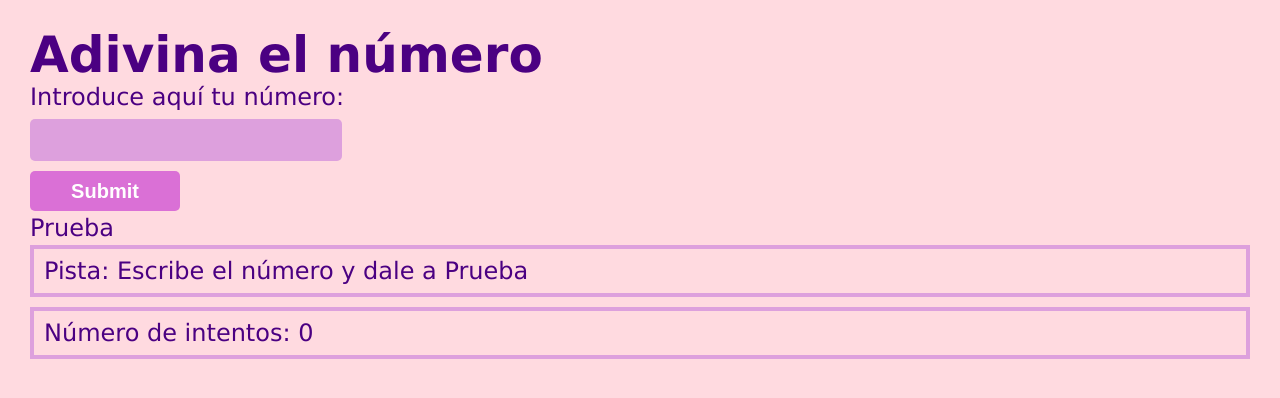
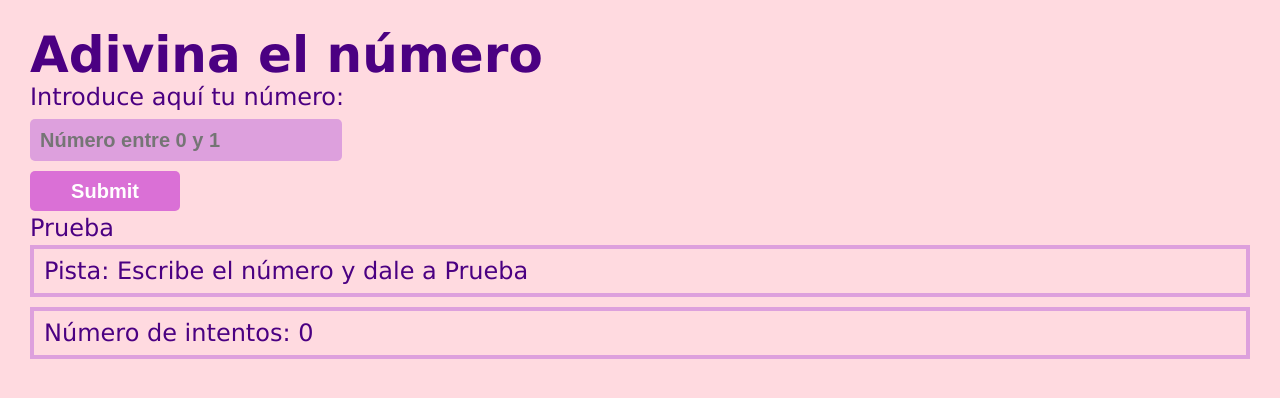
Before and after one commit to Adalab/modulo-2-evaluacion-intermedia-AndreaAguado, a plain HTML site: page index.html in a window 1280 px wide. Drawn offline with Linux system fonts and the light colour scheme.

Commit message:
add placeholder to input

```diff
--- a/index.html
+++ b/index.html
@@ -12,7 +12,7 @@
     <h1 class="title">Adivina el número</h1>
     <form class="form" action="/" method="POST">
         <label class="label" for="userNumber">Introduce aquí tu número:</label>
-        <input class="input js_input" id="userNumber" type="text">
+        <input placeholder="Número entre 0 y 1" class="input js_input" id="userNumber" type="text">
         <input class="button js_button" type="submit">Prueba</input>
     </form>
     <p class="container hint js_hint">Pista: Escribe el número y dale a Prueba</p>
```
